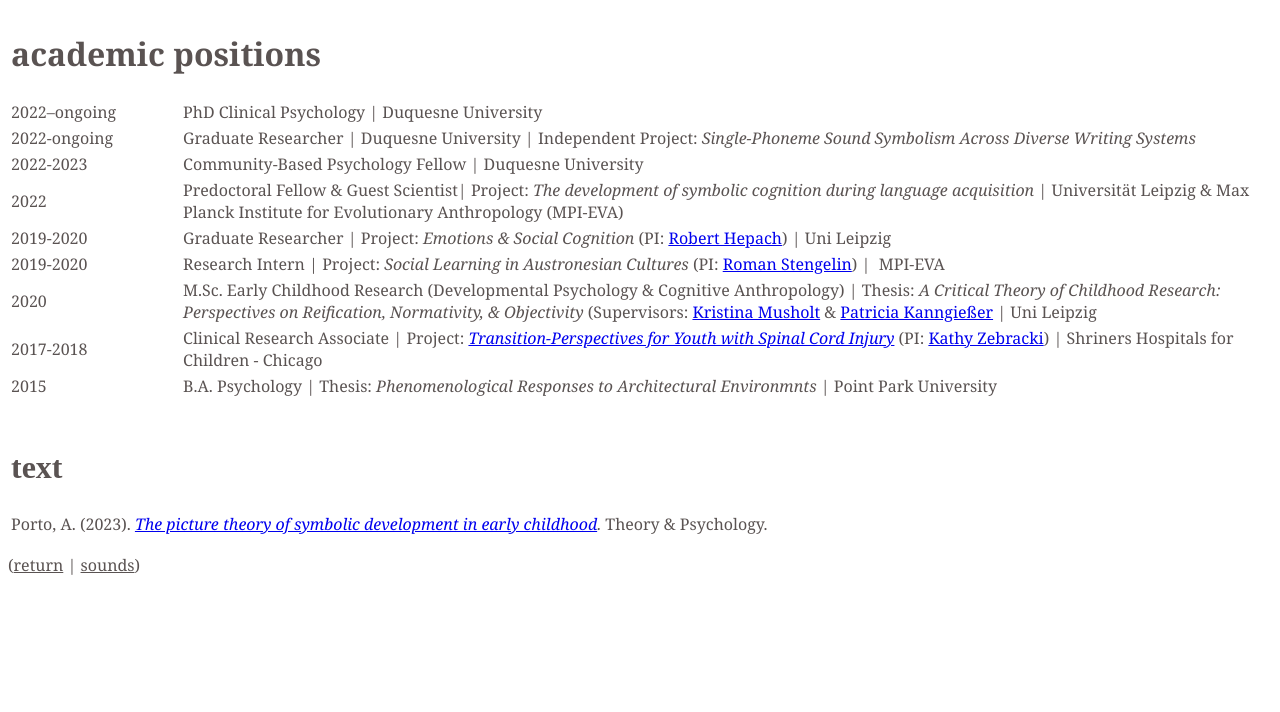
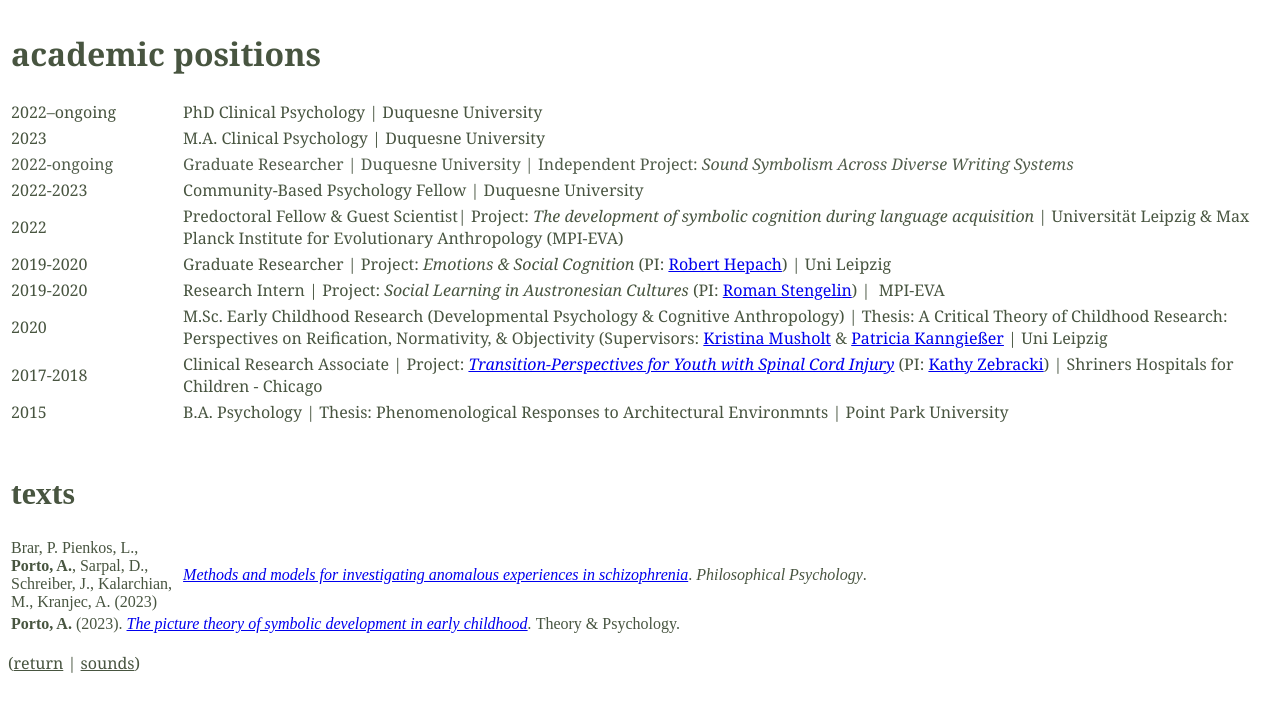
Before and after one commit to nielsvaar/nielsvaar.github.io, a plain HTML site: page about.html in a window 1280 px wide. Drawn offline with Linux system fonts and the light colour scheme.

Commit message:
modified:   about.html

```diff
--- a/about.html
+++ b/about.html
@@ -9,55 +9,61 @@
       <tbody>
         <tr>
           <td rowspan="1" colspan="2">
-            <h1><span style="font-family: Georgia;"><span style="color: #5a5352;">academic
+            <h1><span style="font-family: Georgia;"><span style="color: #485540;">academic
                   positions <br>
                 </span></span></h1>
-            <h1><span style="font-family: Georgia;"><span style="color: #5a5352;"><span
+            <h1><span style="font-family: Georgia;"><span style="color: #485540;"><span
 
                     style="mso-bidi-font-weight:
 normal"><span style="font-size: 12pt; line-height: 115%;"></span></span></span></span></h1>
           </td>
         </tr>
         <tr>
-          <td><span style="font-family: Georgia;"><span style="color: #5a5352;"><span
+          <td><span style="font-family: Georgia;"><span style="color: #485540;"><span
 
                   style="font-size: 12pt;">2022–ongoing</span></span></span></td>
-          <td><span style="font-family: Georgia;"><span style="color: #5a5352;">PhD
+          <td><span style="font-family: Georgia;"><span style="color: #485540;">PhD
                 Clinical Psychology | Duquesne University</span></span></td>
         </tr>
         <tr>
-          <td><span style="font-family: Georgia; color: #5a5352;">2022-ongoing</span></td>
-          <td><span style="font-family: Georgia; color: #5a5352;">Graduate Researcher | Duquesne University |
-              Independent Project: <em>Single-Phoneme Sound Symbolism Across Diverse
-                Writing Systems&nbsp; </em></span></td>
+          <td><span style="font-family: Georgia;"><span style="color: #485540;">2023</span></span></td>
+          <td><span style="font-family: Georgia;"><span style="color: #485540;">M.A.
+                Clinical Psychology | Duquesne University</span></span></td>
         </tr>
         <tr>
-          <td><span style="font-family: Georgia;"><span style="color: #5a5352;">2022-2023<br>
+          <td><span style="font-family: Georgia; color: #515d4b;">2022-ongoing</span></td>
+          <td><span style="font-family: Georgia; color: #515d4b;">Graduate
+              Researcher | Duquesne University | Independent
+              Project: <em>Sound Symbolism Across Diverse Writing
+                Systems&nbsp; </em></span></td>
+        </tr>
+        <tr>
+          <td><span style="font-family: Georgia;"><span style="color: #485540;">2022-2023<br>
               </span></span></td>
-          <td><span style="font-family: Georgia;"><span style="color: #5a5352;">Community-Based
+          <td><span style="font-family: Georgia;"><span style="color: #485540;">Community-Based
                 Psychology Fellow | Duquesne University</span></span></td>
         </tr>
         <tr>
-          <td><span style="font-family: Georgia;"><span style="color: #5a5352;">2022</span></span></td>
-          <td><span style="font-family: Georgia;"><span style="color: #5a5352;">Predoctoral
+          <td><span style="font-family: Georgia;"><span style="color: #485540;">2022</span></span></td>
+          <td><span style="font-family: Georgia;"><span style="color: #485540;">Predoctoral
                 Fellow &amp; Guest Scientist| Project: <em>The development of
                   symbolic cognition during language acquisition</em> |
                 Universität Leipzig &amp; Max Planck Institute for <span style="">Evolutio</span><span>nary
-                </span><span> </span>Anthropology (MPI-EVA)</span></span></td>
+                  </span><span> </span>Anthropology (MPI-EVA)</span></span></td>
         </tr>
         <tr>
-          <td><span style="font-family: Georgia;"><span style="color: #5a5352;">2019-2020<br>
+          <td><span style="font-family: Georgia;"><span style="color: #485540;">2019-2020<br>
               </span></span></td>
-          <td><span style="font-family: Georgia;"><span style="color: #5a5352;">Graduate
+          <td><span style="font-family: Georgia;"><span style="color: #485540;">Graduate
                 Researcher | Project: <em>Emotions &amp; Social Cognition </em>(PI:
                 <a href="https://www.psy.ox.ac.uk/people/robert-hepach">Robert
                   Hepach</a>) | Uni Leipzig <br>
               </span></span></td>
         </tr>
         <tr>
-          <td><span style="font-family: Georgia;"><span style="color: #5a5352;">2019-2020<br>
+          <td><span style="font-family: Georgia;"><span style="color: #485540;">2019-2020<br>
               </span></span></td>
-          <td><span style="font-family: Georgia;"><span style="color: #5a5352;">
+          <td><span style="font-family: Georgia;"><span style="color: #485540;">
                 Research Intern | Project: <em>Social Learning in Austronesian
                   Cultures</em> (PI: <a href="https://www.eva.mpg.de/comparative-cultural-psychology/staff/roman-stengelin/">Roman
                   Stengelin</a>) |&nbsp; MPI-EVA</span></span></td>
@@ -65,19 +71,19 @@ normal"><span style="font-size: 12pt; line-height: 115%;"></span></span></span><
         <tr>
           <td style="width: 167.283px;"><span style="font-family: Georgia;"><span
 
-                style="color: #5a5352;">2020</span></span></td>
+                style="color: #485540;">2020</span></span></td>
           <td style="width: 1090.72px;"><span style="font-family: Georgia;"><span
 
-                style="color: #5a5352;"> M.Sc. Early Childhood Research
+                style="color: #485540;"> M.Sc. Early Childhood Research
                 (Developmental Psychology &amp; Cognitive Anthropology) |
-                Thesis: <em>A Critical Theory of Childhood Research: Perspectives on
-                Reification, Normativity, &amp; Objectivity</em> (Supervisors: <a href="https://kristinamusholt.com/">Kristina
+                Thesis: A Critical Theory of Childhood Research: Perspectives on
+                Reification, Normativity, &amp; Objectivity (Supervisors: <a href="https://kristinamusholt.com/">Kristina
                   Musholt</a> &amp; <a href="http://patriciakanngiesser.com/">Patricia
                   Kanngießer</a> | Uni Leipzig</span></span></td>
         </tr>
         <tr>
-          <td><span style="font-family: Georgia;"><span style="color: #5a5352;">2017-2018</span></span></td>
-          <td><span style="font-family: Georgia;"><span style="color: #5a5352;">Clinical
+          <td><span style="font-family: Georgia;"><span style="color: #485540;">2017-2018</span></span></td>
+          <td><span style="font-family: Georgia;"><span style="color: #485540;">Clinical
                 Research Associate | Project: <em><a href="https://pubmed.ncbi.nlm.nih.gov/30758272/"
 
                     target="_blank">Transition-Perspectives for Youth with
@@ -85,39 +91,50 @@ normal"><span style="font-size: 12pt; line-height: 115%;"></span></span></span><
                   Zebracki</a>) | Shriners Hospitals for Children - Chicago</span></span></td>
         </tr>
         <tr>
-          <td><span style="font-family: Georgia;"><span style="color: #5a5352;">2015</span></span></td>
-          <td><span style="font-family: Georgia;"><span style="color: #5a5352;">
-                B.A. Psychology | Thesis: <em>Phenomenological Responses to
-                Architectural Environmnts</em> | Point Park University</span></span></td>
+          <td><span style="font-family: Georgia;"><span style="color: #485540;">2015</span></span></td>
+          <td><span style="font-family: Georgia;"><span style="color: #485540;">
+                B.A. Psychology | Thesis: Phenomenological Responses to
+                Architectural Environmnts | Point Park University</span></span></td>
         </tr>
         <tr>
-          <td><span style="font-family: Georgia;"><span style="color: #5a5352;"><br>
+          <td><span style="font-family: Georgia;"><span style="color: #485540;"><br>
               </span></span>
-            <h1><span style="color: #5a5352;">text</span><span style="font-family: Georgia;"><span
+            <h1><span style="color: #485540;">texts<span style="font-family: Georgia;"></span></span><span
 
-                  style="color: #5a5352;"><br>
+                style="font-family: Georgia;"><span style="color: #485540;"><br>
                 </span></span></h1>
           </td>
           <td style="height: 42.867px;"><span style="font-family: Georgia;"><span
 
-                style="color: #5a5352;"><br>
+                style="color: #485540;"><br>
               </span></span></td>
         </tr>
         <tr>
-          <td rowspan="1" colspan="2"><span style="color: #5a5352; font-family: Georgia;">Porto, A.
-              (2023). <em><a href="https://journals.sagepub.com/doi/10.1177/09593543231192973">The
+          <td><span style="color: #485540;">Brar, P. Pienkos, L., <strong>Porto,
+                A.</strong>, Sarpal, D., Schreiber, J., Kalarchian, M., Kranjec,
+              A. (2023)</span></td>
+          <td><span style="color: #485540;"><em> <a href="mailto:https://doi.org/10.1080/09515089.2024.2305232"
+
+                  target="_blank">Methods and models for investigating anomalous
+                  experiences in schizophrenia</a></em>. <em>Philosophical
+                Psychology</em>. <br>
+            </span></td>
+        </tr>
+        <tr>
+          <td rowspan="1" colspan="2"><span style="color: #485540;"><strong>Porto,
+                A.</strong> (2023). <em><a href="https://journals.sagepub.com/doi/10.1177/09593543231192973">The
                   picture theory of symbolic development in early childhood</a>.
               </em>Theory &amp; Psychology. </span></td>
         </tr>
       </tbody>
     </table>
-    <span style="font-family: Georgia;"><span style="color: #5a5352;"> </span></span>
-    <p><span style="font-family: Georgia;"><span style="color: #5a5352;">(<a href="index.html"
+    <span style="font-family: Georgia;"><span style="color: #485540;"> </span></span>
+    <p><span style="font-family: Georgia;"><span style="color: #485540;">(<a href="index.html"
 
-            style="color: #5a5352;">return</a> | <a href="https://unerkannt.bandcamp.com/"
+            style="color: #485540;">return</a> | <a href="https://unerkannt.bandcamp.com/"
 
-            style="color: #5a5352;">sounds</a>)<br>
+            style="color: #485540;">sounds</a>)<br>
         </span></span></p>
-    <span style="font-family: Georgia;"><span style="color: #5a5352;"> </span></span>
+    <span style="font-family: Georgia;"><span style="color: #485540;"> </span></span>
   </body>
 </html>
```
